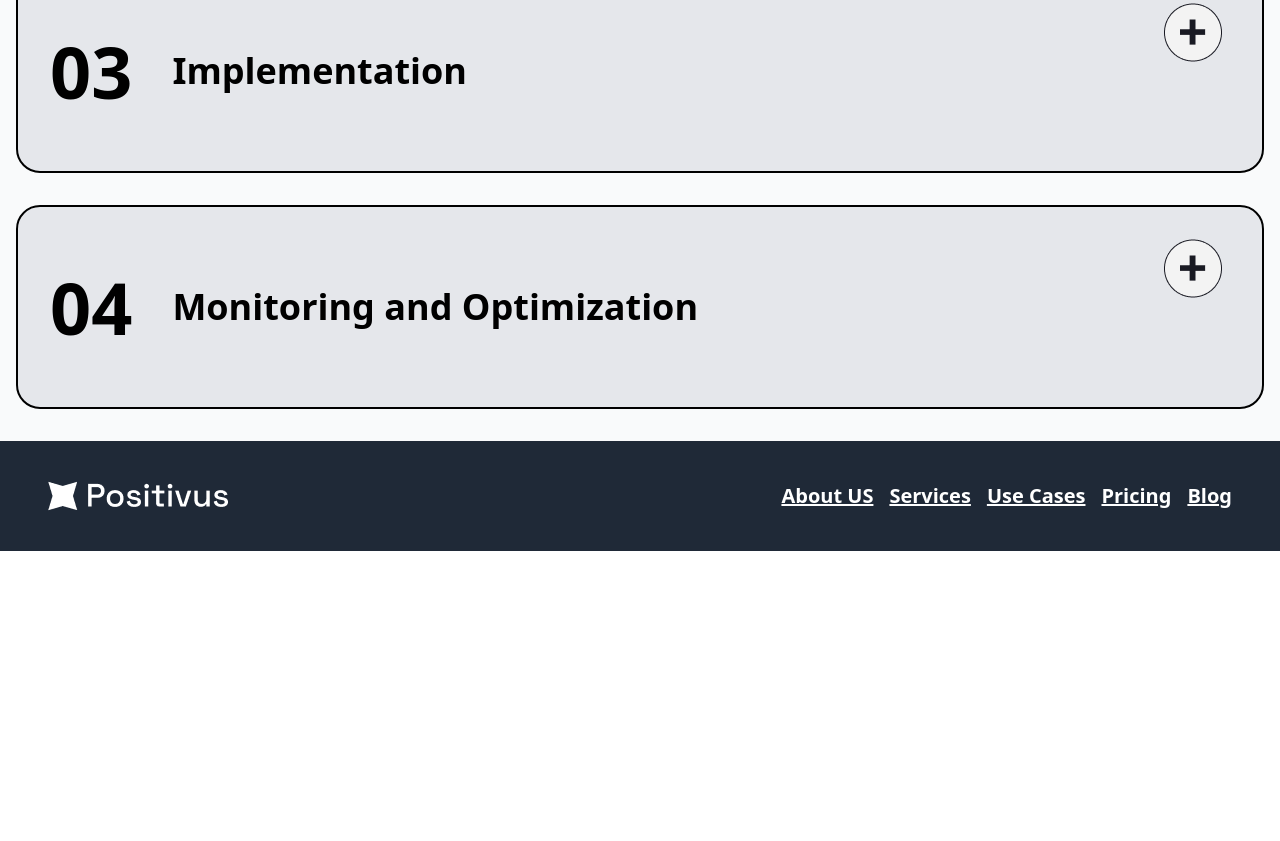
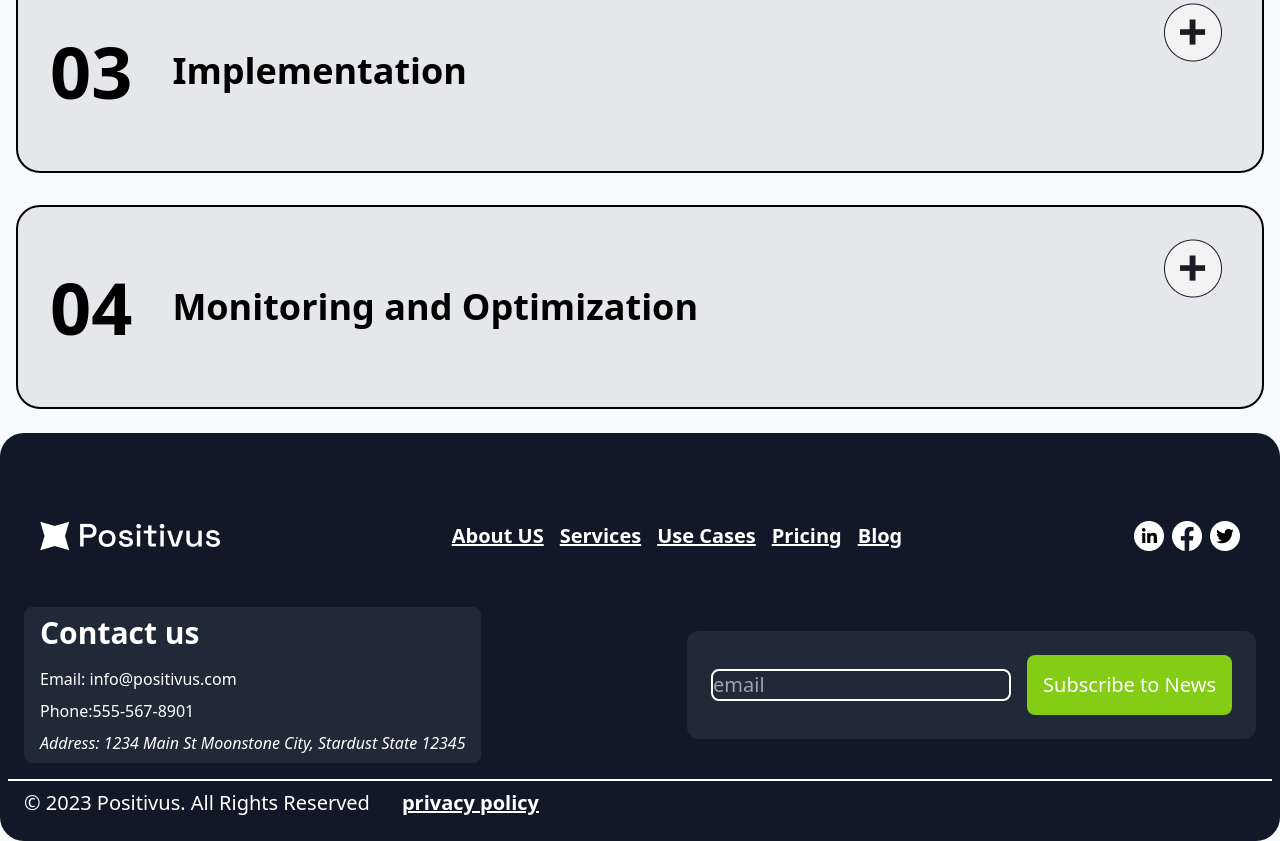
Before and after one commit to AlfazMahmudRizve/CSE-3532---mid---C221004, a plain HTML site: page index.html in a window 1280 px wide. Shown: the part 1834-2675 px from the top of the page. Before the commit the page ends 2385 px from the top, so only its background shows below. Drawn offline with nearby package versions, Linux system fonts and the light colour scheme; files whose address does not match are found by name.

Commit message:
Update index.html

```diff
--- a/index.html
+++ b/index.html
@@ -211,7 +211,7 @@
   </section>
 
 
-  <footer class="bg-gray-800 container mx-auto mt-6 px-4">
+  <footer class="bg-gray-900 container mx-auto mt-6 px-2 py-4 rounded-3xl">
     <div  class="flex items-center justify-between container mx-auto py-6 px-4 mt-8">
       <div class="m-4">
         <img class="w-full max-w-lg" src="desktop/logo-small.png" alt="postivus small logo">
@@ -227,6 +227,56 @@
         </ul>
     </div>
 
+<div class=" flex items-center justify-between gap-2 m-4">
+  <img class="w-full max-w-lg" src="desktop/social-linkedin.png" alt="linkedin logo">
+  <img class="w-full max-w-lg" src="desktop/social-fb.png" alt="facebook logo">
+  <img class="w-full max-w-lg" src="desktop/social-twitter.png" alt="twitter logo">
+
+</div>
+    </div>
+    <div class="flex items-center justify-between">
+      <div class="bg-gray-800 hover:bg-gray-600 rounded-lg m-4">
+
+        <h1 class="font-bold text-3xl text-white py-2 px-4"> Contact us       </h1>
+          <p class="text-xm text-white py-2 px-4">
+            <a href="mailto:hege@example.com">Email: info@positivus.com</a>
+
+</p>
+<label for="phone" class="text-white py-2 px-4"> Phone:555-567-8901</label>
+
+<address class="text-white py-2 px-4">
+  Address: 1234 Main St Moonstone City, Stardust State 12345
+
+</address>
+
+      </div>
+      <div class="flex items-center gap-4 bg-gray-800 p-6 m-4 rounded-xl">
+
+        <div class=" border-2 border-white rounded-lg flex-grow">
+          <form>
+            <input type="email" id="email" name="email" placeholder="email" class="text-xl text-white bg-gray-800 rounded-lg focus:outline-none foucs:ring-green-700">
+          </form>
+
+        </div>
+        <div>
+          <form>
+              <input type="submit" value="Subscribe to News"
+                     class="text-xl text-white bg-lime-500 hover:bg-lime-600 p-4 rounded-lg cursor-pointer transition duration-300 ease-in-out">
+          </form>
+      </div>
+      </div>
+
+    </div>
+
+    <div class="border-t-2 border-white lg-10"></div>
+
+    <div class="flex gap-4  text-xl text-white py-2 px-4">
+      © 2023 Positivus. All Rights Reserved
+      <div  class = "flex justify-around  font-semibold text-xl ml-4 text-white underline hover:text-black cursor-pointer">
+        privacy policy
+            </div>
+
+    </div>
 
     </div>
 
```
